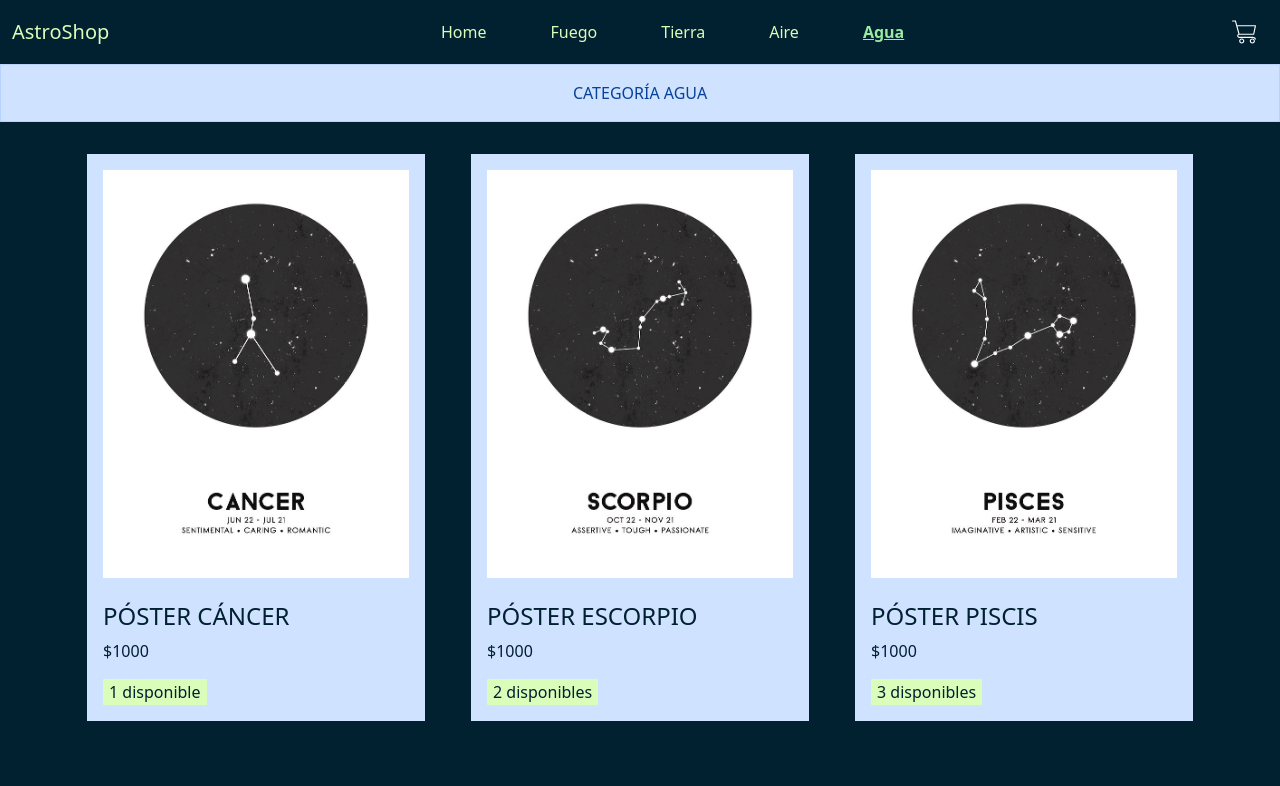
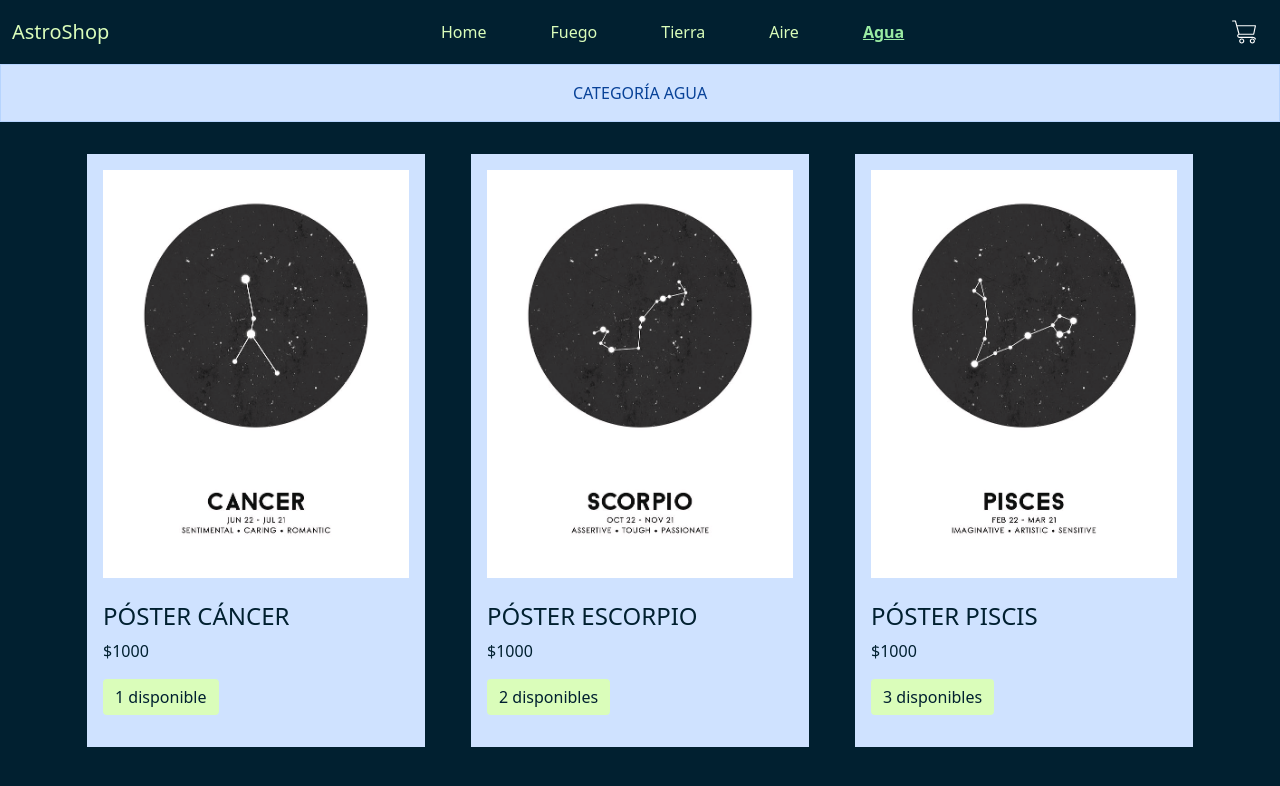
Before and after one commit to jazminnasta/astro-nasta, a React (Create React App) app: page /category/agua in a window 1280 px wide. Shown: the top 786 px of the page. Built offline with nearby package versions, Linux system fonts and the light colour scheme.

Commit message:
Sincronizar counter

```diff
--- a/src/App.js
+++ b/src/App.js
@@ -4,8 +4,9 @@ import 'bootstrap/dist/css/bootstrap.min.css';
 import 'bootstrap/dist/js/bootstrap.min.js';
 import './App.scss';
 import NavBar from './components/NavBar/NavBar.jsx';
-import ItemListContainer from './components/ItemListContainer/ItemListContainer.js';
-import ItemDetailContainer from './components/ItemDetailContainer/ItemDetailContainer.js';
+import ItemListContainer from './components/ItemListContainer/ItemListContainer.jsx';
+import ItemDetailContainer from './components/ItemDetailContainer/ItemDetailContainer.jsx';
+import Cart from './components/Cart/Cart.jsx';
 
 function App() {
   return (
@@ -17,6 +18,7 @@ function App() {
             <Route exact path="/" element={<ItemListContainer />} />
             <Route exact path="/category/:id" element={<ItemListContainer />} />
             <Route exact path="/item/:id" element={<ItemDetailContainer />} />
+            <Route exact path="/cart" element={<Cart />} />
           </Routes>
         </header>
       </div>
--- a/src/App.scss
+++ b/src/App.scss
@@ -20,4 +20,9 @@ body {
 			text-decoration: underline;
 		}
 	}
+	.btn {
+		border: none;
+    	background: #DAFDBA;
+    	color: #012030;
+	}
 }
--- /dev/null
+++ b/src/components/Cart/Cart.jsx
@@ -0,0 +1,13 @@
+import React from 'react';
+
+function Cart() {
+    return (
+        <div className="row">
+            <div className="col-12">
+                <p className="p-4">CART</p>
+            </div>
+        </div>
+    );
+}
+
+export default Cart;
--- a/src/components/Item/Item.css
+++ b/src/components/Item/Item.css
@@ -26,12 +26,6 @@
 	color: #012030;
 }
 
-.productos li button {
-	border: none;
-	background: #DAFDBA;
-	color: #012030;
-}
-
 .productos .number {
 	margin-right: 1em;
 }
--- a/src/components/Item/Item.jsx
+++ b/src/components/Item/Item.jsx
@@ -1,21 +1,15 @@
 import React from 'react';
-import ItemCount from '../ItemCount/ItemCount.jsx';
 import './Item.css';
 import { NavLink } from 'react-router-dom';
 
 function Item({producto}) {
-    function addToCart(cantidad) {
-        console.log('agregar '+cantidad+' al carrito')
-    }
-
     return (
       	<li>
             <NavLink to={'/item/'+producto?.id}>
                 <img src={'/images/'+producto.imagen} alt={producto.titulo} />
                 <h4>{producto.titulo}</h4>
                 <p>${producto.precio}</p>
-                <button>{producto.stock == 1 ? '1 disponible' : producto.stock+' disponibles'}</button>
-                {false ? <ItemCount onAdd={addToCart} stock={producto.stock} initial={1} /> : ''}
+                <button className="btn mb-3">{producto.stock == 1 ? '1 disponible' : producto.stock+' disponibles'}</button>
             </NavLink>
         </li>
     );
--- a/src/components/ItemDetail/ItemDetail.jsx
+++ b/src/components/ItemDetail/ItemDetail.jsx
@@ -1,6 +1,18 @@
-import React from 'react';
+import React, {useEffect, useState} from 'react';
+import ItemCount from '../ItemCount/ItemCount.jsx';
+import { Link } from 'react-router-dom';
 
 function ItemDetail({producto}) {
+    const [agregados, setAgregados] = useState({});
+
+    function addToCart(cantidad) {
+        console.log('agregar '+cantidad+' '+ producto.titulo +' al carrito');
+        const nuevoProducto = {cantidad: cantidad, producto: producto}
+        setAgregados({[producto.id]: nuevoProducto});
+    }
+
+    useEffect(() => console.log(agregados), [agregados]);
+
     return (
         <div className="container pt-5">
         	<div className="detalle row">
@@ -12,7 +24,7 @@ function ItemDetail({producto}) {
                     <h3>${producto.precio}</h3>
                     <p>{producto.descripcion}</p>
                     <p className="text-muted">Stock: {producto.stock}</p>
-                    {/*Agregar itemcount*/}
+                    {Object.keys(agregados).length ? <Link to={`/cart`} className="btn">Comprar</Link> : <ItemCount onAdd={addToCart} stock={producto.stock} initial={1} /> }
                 </div>
           	</div>
         </div>
--- a/src/components/NavBar/NavBar.jsx
+++ b/src/components/NavBar/NavBar.jsx
@@ -1,6 +1,6 @@
 import React from 'react';
 import './NavBar.css';
-import CartWidget from '../CartWidget/CartWidget.js';
+import CartWidget from '../CartWidget/CartWidget.jsx';
 import { NavLink } from 'react-router-dom';
 
 function NavBar() {
```
Also changed, not shown: src/components/CartWidget/CartWidget.jsx (renamed from src/components/CartWidget/CartWidget.js), src/components/ItemDetailContainer/ItemDetailContainer.jsx (renamed from src/components/ItemDetailContainer/ItemDetailContainer.js), src/components/ItemListContainer/ItemListContainer.jsx (renamed from src/components/ItemListContainer/ItemListContainer.js).
